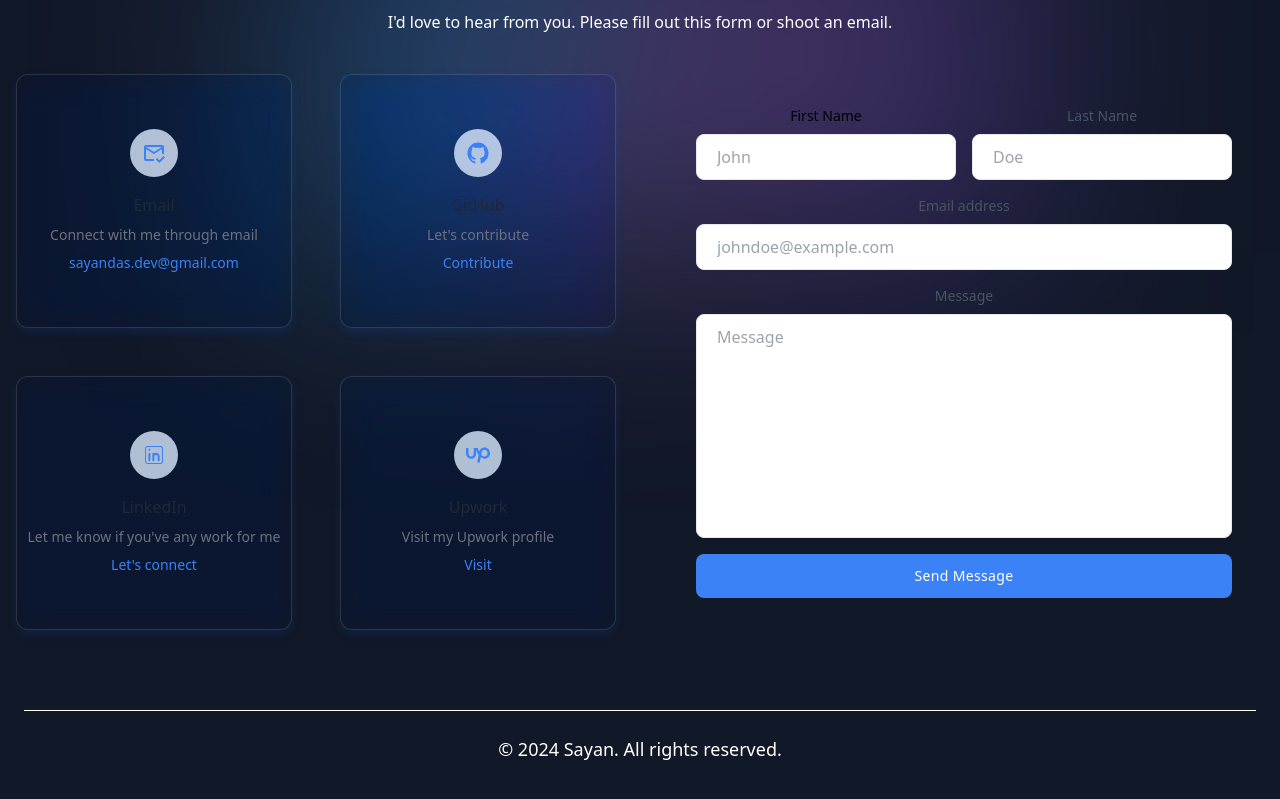
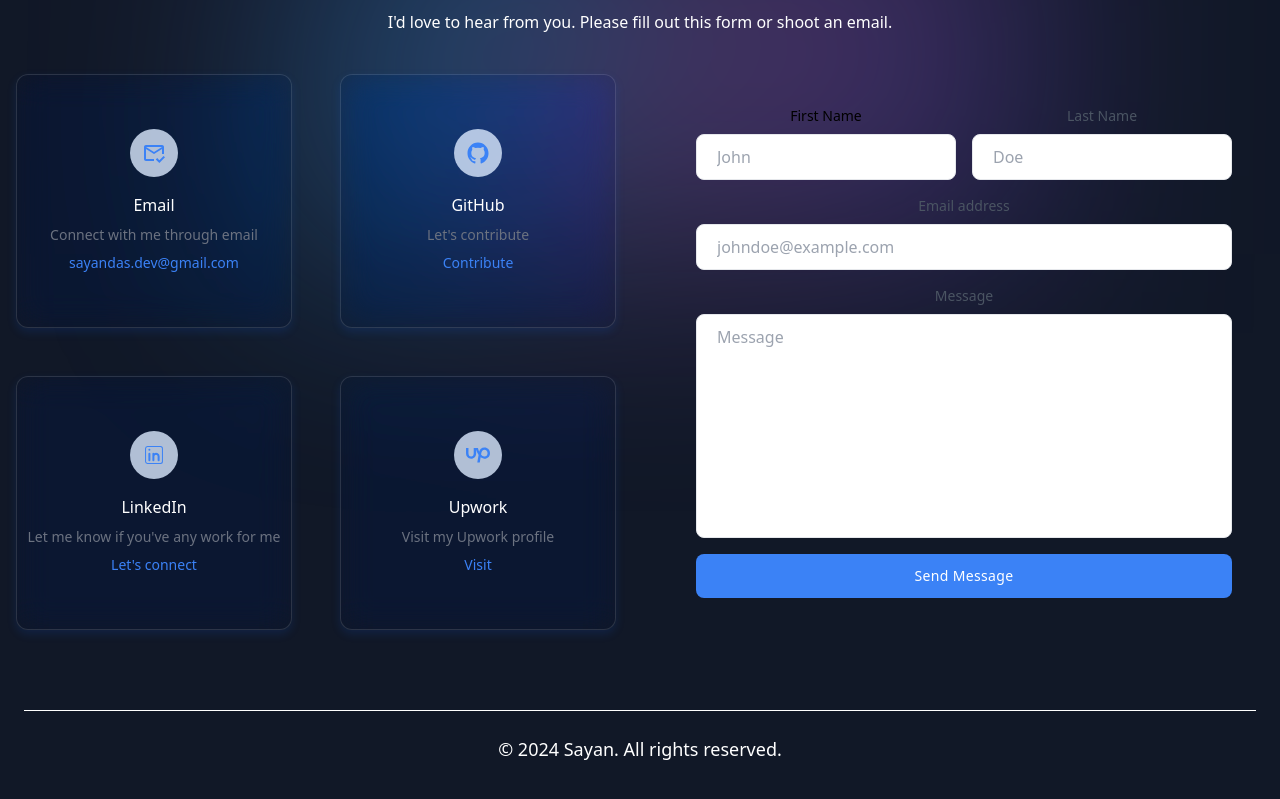
Before and after one commit to itzzzme/portfolio, a React (Vite) app: page / in a window 1280 px wide. Shown: the part 2109-2908 px from the top of the page. Built offline with nearby package versions, Linux system fonts and the light colour scheme.

Commit message:
Update Contact.jsx

```diff
--- a/src/components/Contact.jsx
+++ b/src/components/Contact.jsx
@@ -86,7 +86,7 @@ function Contact() {
                                 <span className="inline-block p-3 text-blue-500 rounded-full bg-blue-100/80 dark:bg-gray-800">
                                     {method.icon}
                                 </span>
-                                <h2 className="mt-4 text-base font-medium text-gray-800 dark:text-white">{method.title}</h2>
+                                <h2 className="mt-4 text-base font-medium text-white">{method.title}</h2>
                                 <p className="mt-2 text-sm text-gray-500 dark:text-gray-400">{method.description}</p>
                                 <a href={method.link} target='_blank' rel="noopener noreferrer" className="mt-2 text-sm text-blue-500 dark:text-blue-400">{method.contact}</a>
                             </div>
```
